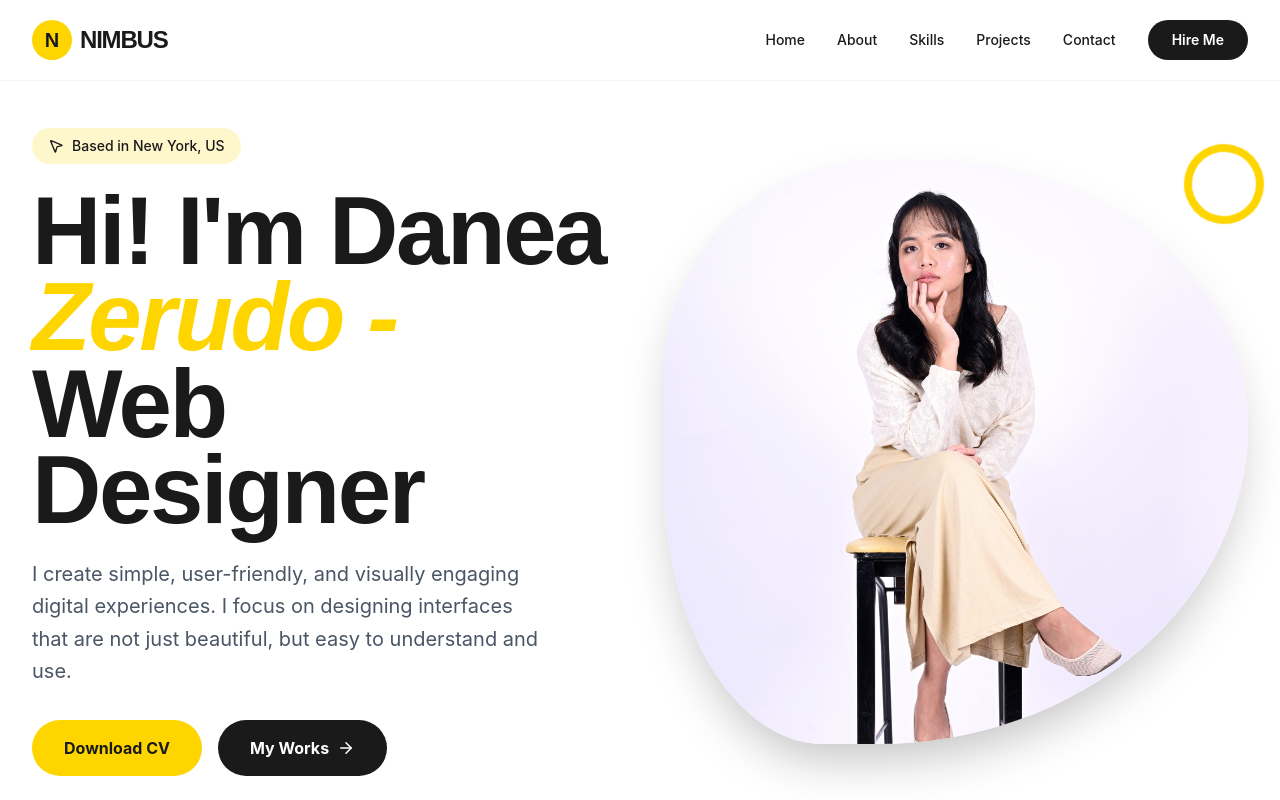
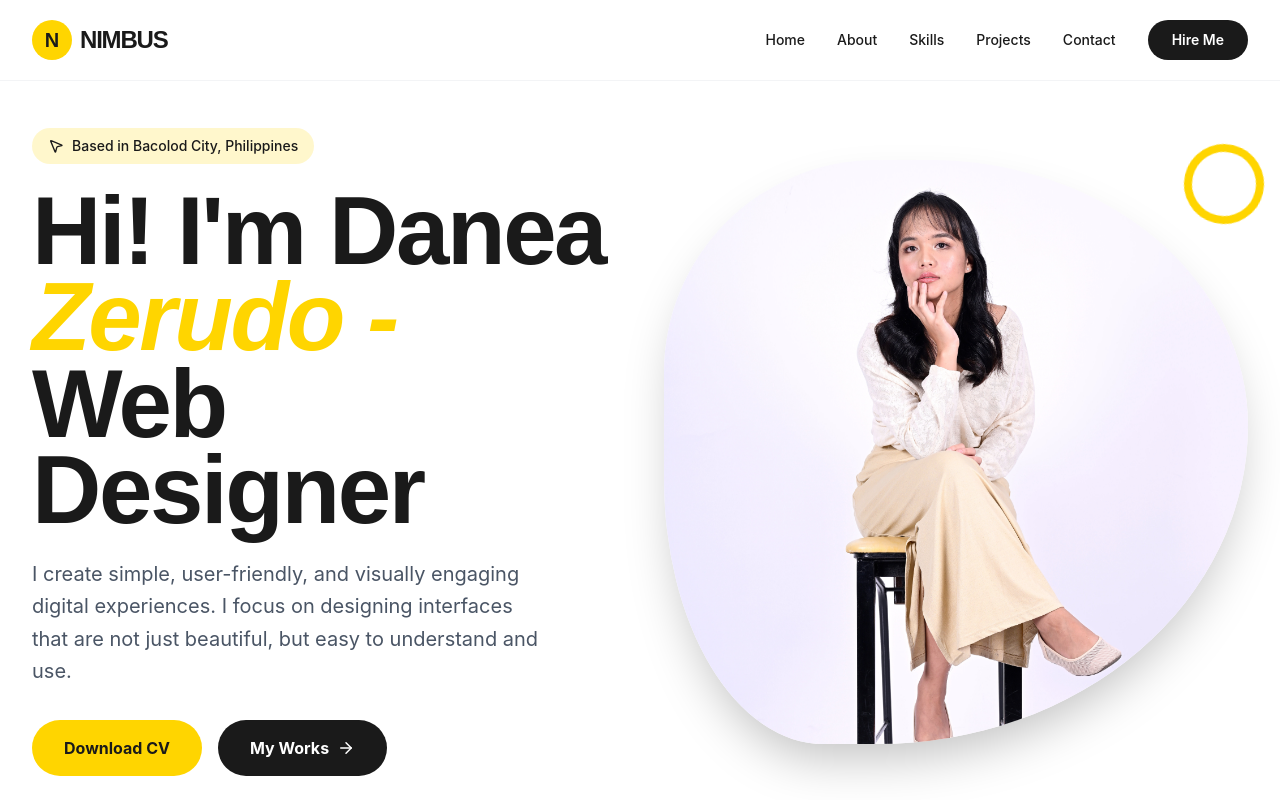
Before and after one commit to HaruDanNoe/Portfolio, a React (Vite) app: page / in a window 1280 px wide. Shown: the top 800 px of the page. Built offline with nearby package versions, Linux system fonts and the light colour scheme.

Commit message:
change city

```diff
--- a/src/components/Hero.tsx
+++ b/src/components/Hero.tsx
@@ -13,7 +13,7 @@ export default function Hero() {
         >
           <div className="inline-flex items-center gap-2 px-4 py-2 rounded-full bg-primary/20 text-dark font-medium text-sm mb-6">
             <MousePointer2 size={16} />
-            Based in New York, US
+            Based in Bacolod City, Philippines
           </div>
           <h1 className="font-display text-6xl md:text-8xl font-bold leading-[0.9] tracking-tight mb-6">
             Hi! I'm Danea <br />
```
